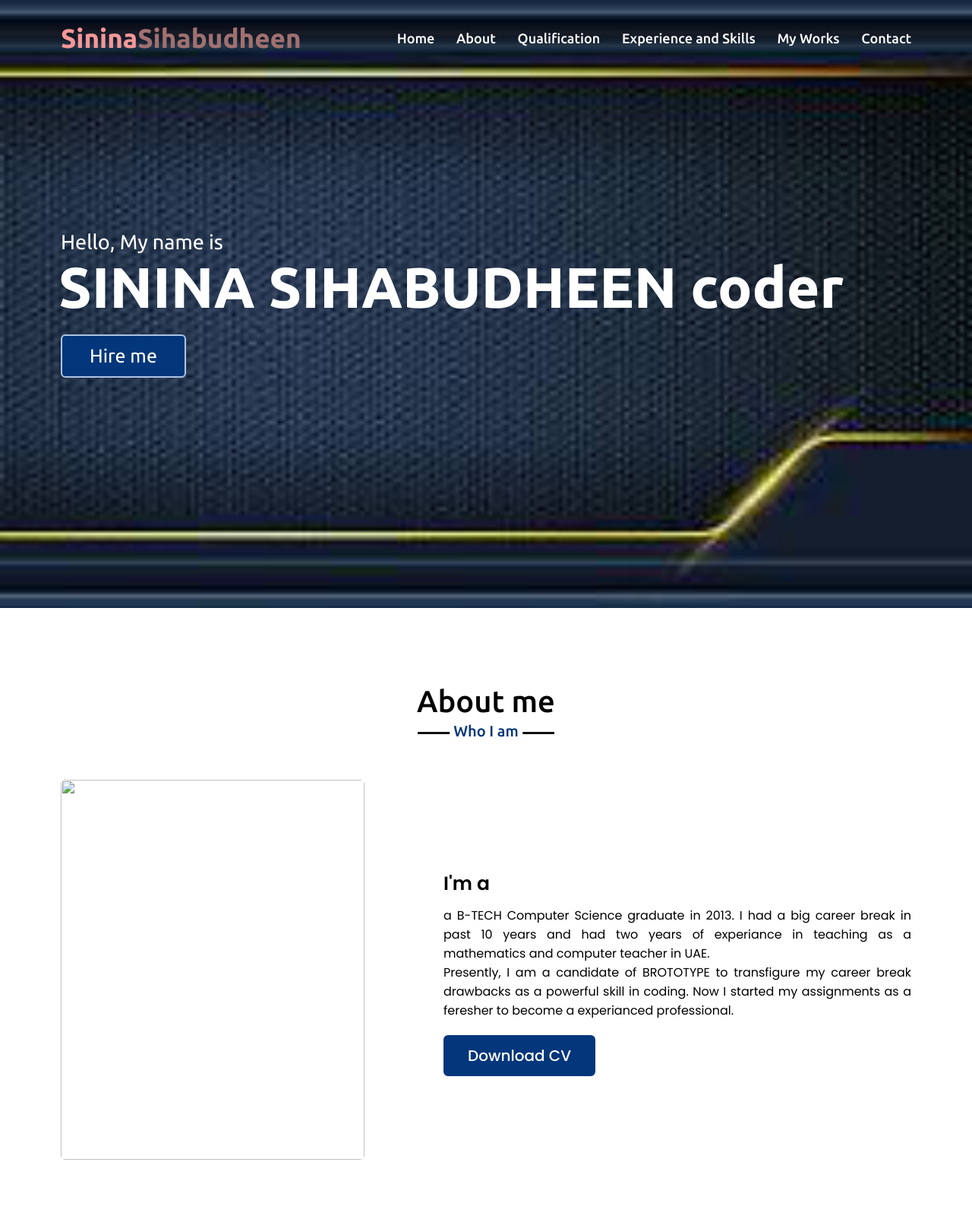
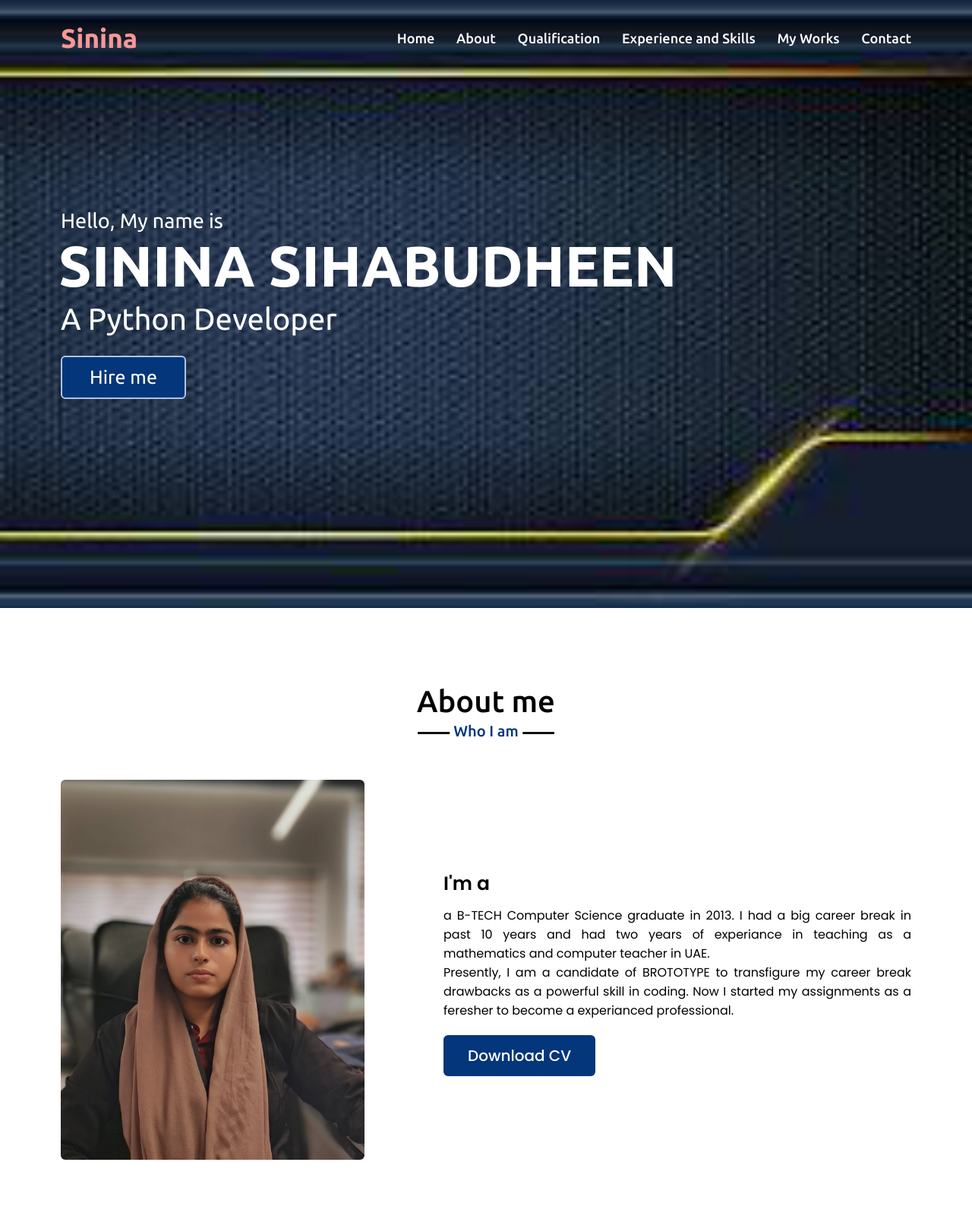
Before and after one commit to sinina-sihabudheen/Portfolio2025, a plain HTML site: page index.html in a window 1280 px wide. Shown: the top 1600 px of the page at 76% size. Drawn offline with nearby package versions, Linux system fonts and the light colour scheme; a script that the page names is missing; files whose address does not match are found by name.

Commit message:
Update index.html

```diff
--- a/index.html
+++ b/index.html
@@ -25,7 +25,7 @@
     </div>
     <nav class="navbar">
         <div class="max-width">
-            <div class="logo"><a href="#">Sinina<span>Sihabudheen</span></a></div>
+            <div class="logo"><a href="#">Sinina</a></div>
             <ul class="menu">
                 <li><a href="#home" class="menu-btn">Home</a></li>
                 <li><a href="#about" class="menu-btn">About</a></li>
@@ -45,8 +45,8 @@
         <div class="max-width">
             <div class="home-content">
                 <div class="text-1">Hello, My name is</div>
-                <div class="text-2">SININA SIHABUDHEEN coder</div>
-                <!-- <div class="text-3">And I'm a <span class="typing"></span></div> -->
+                <div class="text-2">SININA SIHABUDHEEN </div>
+                <div class="text-3">A Python Developer <span class="typing"></span></div>
                 <a href="mailto:sinna.sihabudheen@gmail.com">Hire me</a>
             </div>
         </div>
@@ -58,13 +58,13 @@
             <h2 class="title">About me</h2>
             <div class="about-content">
                 <div class="column left">
-                    <img  src="img/profile pic.jpg" alt="">
+                    <img  src="portfolio/img/profile pic.jpg" alt="">
                 </div>
                 <div class="column right">
                     <div class="text">I'm a <span class="typing-2"></span></div>
                     <p>a B-TECH Computer Science graduate in 2013. I had a big career break in past 10 years and had two years of experiance in teaching as a mathematics and computer teacher in UAE.</p>
                     <p>Presently, I am a candidate of BROTOTYPE to transfigure my career break drawbacks as a powerful skill in coding. Now I started my assignments as a feresher to become a experianced professional.</p>
-                    <a href="Sinina_Resume_Dec.pdf" download >Download CV</a>
+                    <a href="portfolio/Sinina_Resume_Dec.pdf" download >Download CV</a>
                 </div>
             </div>
         </div>
```
